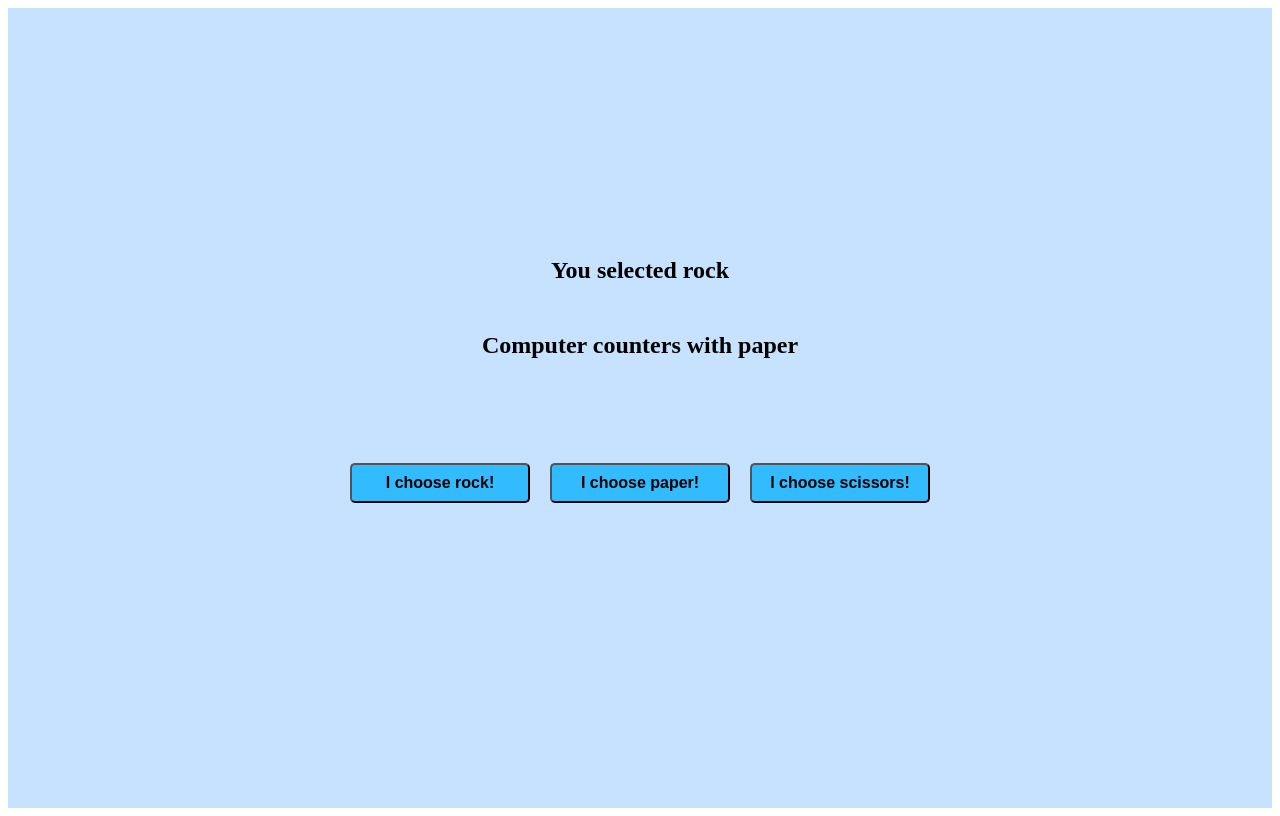
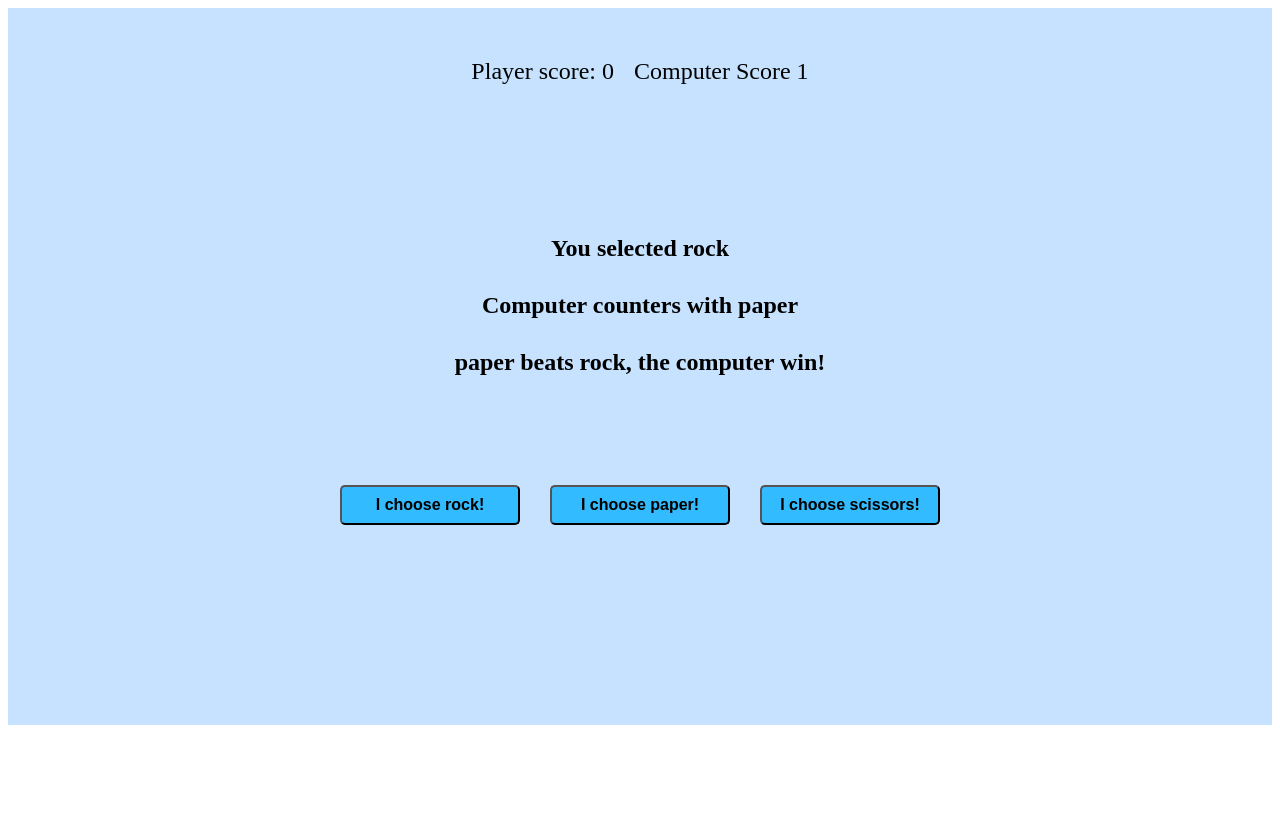
Before and after one commit to haukenpy/rockPaperScissor, a plain HTML site: page index.html in a window 1280 px wide. Both pictures are taken after a click on the button "I choose rock!". Drawn offline with Linux system fonts and the light colour scheme.

Commit message:
Completed setup

```diff
--- a/index.html
+++ b/index.html
@@ -7,6 +7,10 @@
         <link rel="stylesheet" href="styles.css">
     </head>
     <body>
+        <div class="score-div">
+            <p id="playerScore">Player score: 0</p>
+            <p id="computerScore">Computer score: 0</p>
+        </div>
         <div class="container">
             <div class="display-div"></div>
             <div class="button-container">
--- a/myscript.js
+++ b/myscript.js
@@ -5,7 +5,6 @@ let computerChoice = function() {
 }
 
 let createPara = function(string) {
-    let parentDiv = document.querySelector(".display-div");
     let para = document.createElement("p");
     para.textContent = string;
     parentDiv.appendChild(para);
@@ -17,32 +16,33 @@ let determineWinner = function(player_choice, computer_choice) {
         (player_choice == "scissor" && computer_choice == "paper") ||
         (player_choice == "paper" && computer_choice == "rock")) {
             createPara(`${player_choice} beats ${computer_choice}, you win!`)
+            return 1;
         }
     else if ((computer_choice == "rock" && player_choice == "scissor") ||
         (computer_choice == "scissor" && player_choice == "paper") ||
         (computer_choice == "paper" && player_choice == "rock")) {
-            createPara(`${computer_choice} beats ${player_choice}, you win!`)
+            createPara(`${computer_choice} beats ${player_choice}, the computer win!`)
+            return 2;
     }
     else {
         createPara("Its a draw");
     }};
 
-// Returns 1 if human wins, returns 2 if computer wins.
-let playRound = function() {
+let resetGame = function() {
 
-    const computerSelection = computerChoice()
-    console.log(computerSelection);
+    parentDiv.textContent = "";
 
-    const humanSelection = playerChoice()
-    console.log(humanSelection);
+    PLAYERSCORE = 0;
+    COMPUTERSCORE = 0;
 
-    return determineWinner(humanSelection, computerSelection);
+    computerScoreTag.textContent = `Computer Score 0`;
+    playerScoreTag.textContent = `Computer Score 0`;
 }
 
+let playGame = function(e) {
+    e.stopPropagation();
 
-let playGame = function(e) {
-
-    this.event.stopPropagation();
+    parentDiv.textContent = "";
 
     let player_choice = e.target.id;
     createPara(`You selected ${player_choice}`);
@@ -50,35 +50,27 @@ let playGame = function(e) {
     let computer_choice = computerChoice();
     createPara(`Computer counters with ${computer_choice}`);
 
-    let playerScore = 0;
-    let computerScore = 0;
-
-    let round = 0;
-    /* while (round < 5){
-
-        let roundWinner = playRound()
-
-        if (roundWinner === 1) {
-            console.log("Human wins!");
-            playerScore++
-        }
-
-        else if (roundWinner === 2) {
-            console.log("Computer wins!");
-            computerScore++
-        }
-
-        console.log("Current scores: ");
-        console.log(`Human score ${playerScore} computerScore ${computerScore}`)
-        round++
-    //}
-
-    let winner = (playerScore > computerScore) ? "Human won the game!" :
-                 (computerScore > playerScore) ? "Computer won the game!" :
-                 "Game ended in a draw!";
-    console.log(winner); */
+    let roundWinner = determineWinner(player_choice, computer_choice);
+    if (roundWinner === 1) {
+        PLAYERSCORE++;
+        playerScoreTag.textContent = `Player Score ${PLAYERSCORE}`;
+    } else if (roundWinner === 2) {
+        COMPUTERSCORE++;
+        computerScoreTag.textContent = `Computer Score ${COMPUTERSCORE}`;
     }
 
+    if (PLAYERSCORE > 4 || COMPUTERSCORE > 4) {
+        let gameWinner = (PLAYERSCORE > COMPUTERSCORE) ? "Player" : "Computer";
+        resetGame()
+        createPara(`Game ended winner is ${gameWinner}`);
+    }
+}
+
+let PLAYERSCORE = 0;
+let COMPUTERSCORE = 0;
+let playerScoreTag = document.querySelector("#playerScore");
+let computerScoreTag = document.querySelector("#computerScore");
+let parentDiv = document.querySelector(".display-div");
 
 const buttons = document.querySelectorAll("button");
-buttons.forEach.call(buttons, addEventListener("click", function(e) { playGame(e); }));
+buttons.forEach(button => button.addEventListener("click", playGame));
--- a/styles.css
+++ b/styles.css
@@ -1,3 +1,8 @@
+p {
+    padding: 0;
+    margin: 0;
+}
+
 button {
     background-color: #33bbff;
     color: black;
@@ -9,30 +14,40 @@ button {
     border-radius: 5px;
 }
 
+.score-div {
+    padding-top: 50px;
+    font-size: 24px;
+    display: flex;
+    justify-content: center;
+    gap: 20px;
+    background-color: #c6e2ff;
+}
+
 .container {
     background-color: #c6e2ff;
-    height: 100vh;
+    height: 80vh;
     display: flex;
     flex-direction: column;
     justify-content: center;
     align-items: center;
 }
 
-.display-div {
+.container div {
     font-size: 24px;
+    gap: 30px;
     font-weight: bold;
     display: flex;
-    flex-direction: column;
     justify-content: center;
     align-items: center;
     width: 800px;
 }
 
+.display-div {
+    flex-direction: column;
+    height: 200px;
+}
+
 .button-container {
-    display: flex;
-    justify-content: center;
-    align-items: center;
     gap: 20px;
     height: 200px;
-    width: 800px;
 }
```
